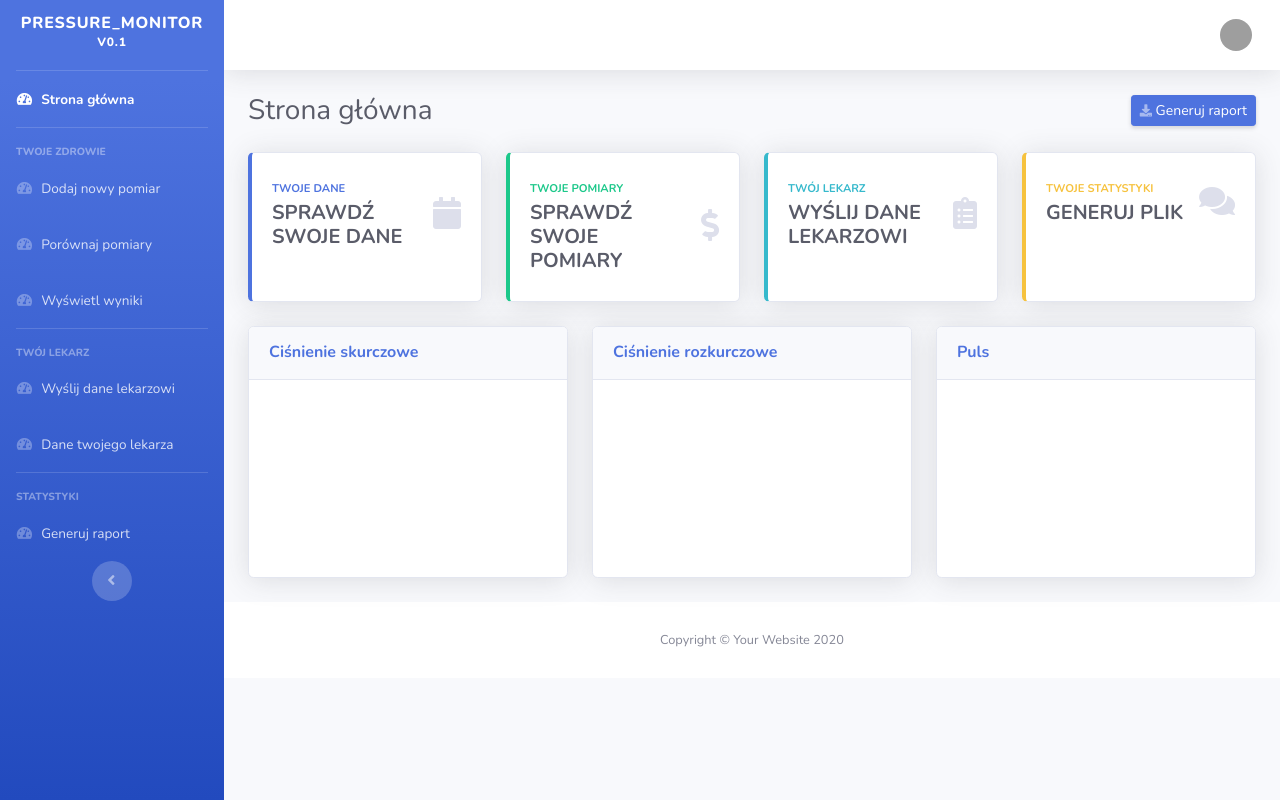
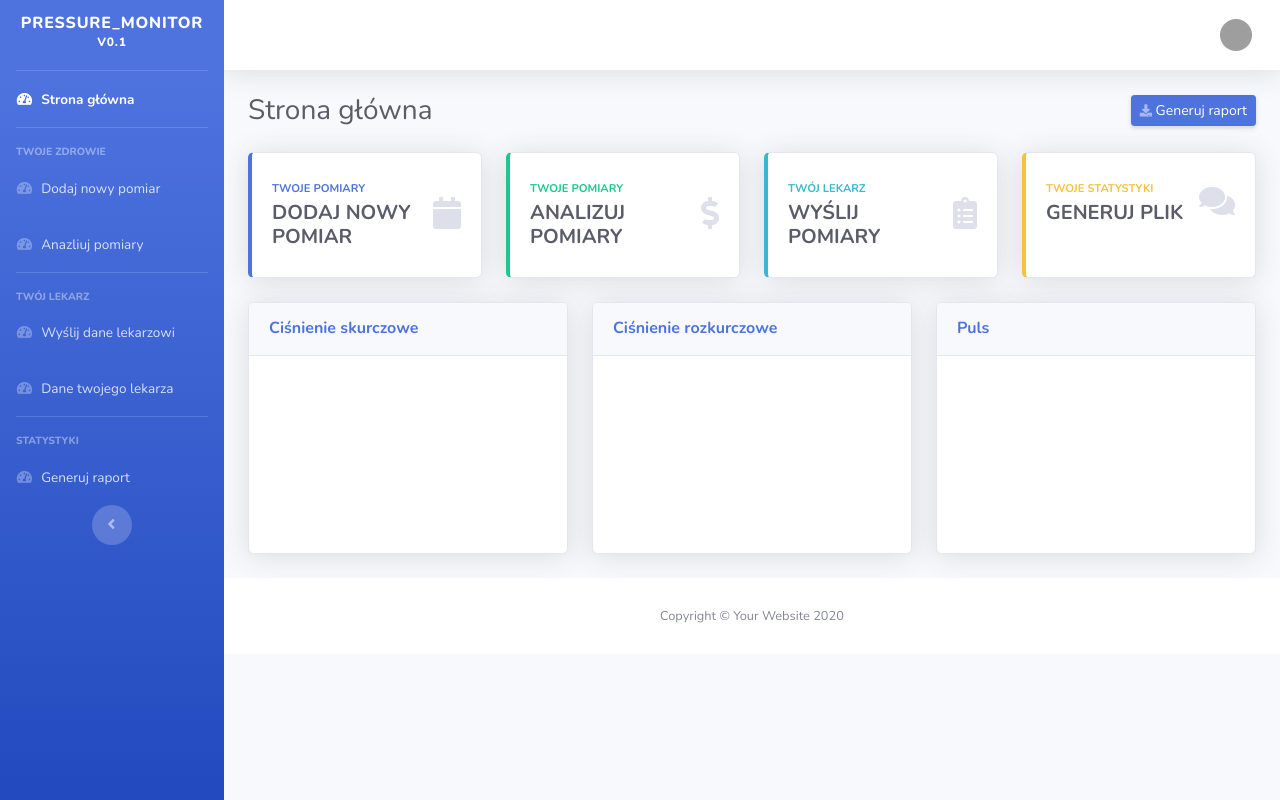
Before and after one commit to JakubWolak/blood_pressure_monitor, a Django app: template homepage/templates/homepage/index.html in a window 1280 px wide. Run offline with Django 3.2, Linux system fonts and the light colour scheme; the template is opened without the code that fills it, so the values that code supplies are empty; a map, chart or similar area stays blank; some libraries are stand-ins or nearby versions; grey boxes are pictures that could not be loaded.

Commit message:
change html templates

```diff
--- a/homepage/templates/homepage/base.html
+++ b/homepage/templates/homepage/base.html
@@ -64,15 +64,9 @@
       </li>
 
       <li class="nav-item">
-        <a class="nav-link" href="#">
-          <i class="fas fa-fw fa-tachometer-alt"></i>
-          <span>Porównaj pomiary</span></a>
-      </li>
-
-      <li class="nav-item">
         <a class="nav-link" href="{% url 'measurements:show_measurements' %}">
           <i class="fas fa-fw fa-tachometer-alt"></i>
-          <span>Wyświetl wyniki</span></a>
+          <span>Anazliuj pomiary</span></a>
       </li>
 
       <!-- Divider -->
@@ -141,6 +135,10 @@
               </a>
               <!-- Dropdown - User Information -->
               <div class="dropdown-menu dropdown-menu-right shadow animated--grow-in" aria-labelledby="userDropdown">
+                <a class="dropdown-item" href="{% url 'homepage:index' %}">
+                  <i class="fas fa-user fa-sm fa-fw mr-2 text-gray-400"></i>
+                  Strona główna
+                </a>
                 <a class="dropdown-item" href="{% url 'your_health:edit_data' %}">
                   <i class="fas fa-user fa-sm fa-fw mr-2 text-gray-400"></i>
                   Twoje dane
@@ -167,10 +165,35 @@
         <!-- End of Topbar -->
 
 
+      <!-- Begin Page Content -->
+        <div class="container-fluid">
+
         <!-- BLOCK CONTENT -->
         {% block content %}
         {% endblock content %}
         <!-- END BLOCK CONTENT -->
+
+        </div>
+        <!-- /.container-fluid -->
+
+      </div>
+      <!-- End of Main Content -->
+
+      <!-- Footer -->
+      <footer class="sticky-footer bg-white">
+        <div class="container my-auto">
+          <div class="copyright text-center my-auto">
+            <span>Copyright &copy; Your Website 2020</span>
+          </div>
+        </div>
+      </footer>
+      <!-- End of Footer -->
+
+    </div>
+    <!-- End of Content Wrapper -->
+
+  </div>
+  <!-- End of Page Wrapper -->
 
 
 <!-- Scroll to Top Button-->
--- a/homepage/templates/homepage/diastolic_pressure.html
+++ b/homepage/templates/homepage/diastolic_pressure.html
@@ -2,8 +2,6 @@
 
 {% block content %}
 
-<!-- Begin Page Content -->
-<div class="container-fluid">
     <!-- Content Row -->
     <div class='row'>
         <!-- Area Chart -->
@@ -22,7 +20,7 @@
             </div>
         </div>
     </div>
-</div>
+
 
 {% endblock content %}
 
--- a/homepage/templates/homepage/index.html
+++ b/homepage/templates/homepage/index.html
@@ -1,4 +1,5 @@
 {% extends 'homepage/base.html' %}
+{% load static %}
 
 {% block title %}
     Dziennik pomiarów ciśnienia
@@ -8,9 +9,6 @@
 
 <!-- HOMEPAGE CHARTS Chart.js -->
 <script src="https://cdn.jsdelivr.net/npm/chart.js@2.9.3/dist/Chart.min.js"></script>
-
-<!-- Begin Page Content -->
-        <div class="container-fluid">
 
           <!-- Page Heading -->
           <div class="d-sm-flex align-items-center justify-content-between mb-4">
@@ -27,8 +25,8 @@
                 <div class="card-body">
                   <div class="row no-gutters align-items-center">
                     <div class="col mr-2">
-                      <div class="text-xs font-weight-bold text-primary text-uppercase mb-1">TWOJE DANE</div>
-                      <div class="h5 mb-0 font-weight-bold text-gray-800">SPRAWDŹ SWOJE DANE</div>
+                      <div class="text-xs font-weight-bold text-primary text-uppercase mb-1">TWOJE POMIARY</div>
+                      <div class="h5 mb-0 font-weight-bold text-gray-800">DODAJ NOWY POMIAR</div>
                     </div>
                     <div class="col-auto">
                       <i class="fas fa-calendar fa-2x text-gray-300"></i>
@@ -45,7 +43,7 @@
                   <div class="row no-gutters align-items-center">
                     <div class="col mr-2">
                       <div class="text-xs font-weight-bold text-success text-uppercase mb-1">TWOJE POMIARY</div>
-                      <div class="h5 mb-0 font-weight-bold text-gray-800">SPRAWDŹ SWOJE POMIARY</div>
+                      <div class="h5 mb-0 font-weight-bold text-gray-800">ANALIZUJ POMIARY</div>
                     </div>
                     <div class="col-auto">
                       <i class="fas fa-dollar-sign fa-2x text-gray-300"></i>
@@ -64,7 +62,7 @@
                       <div class="text-xs font-weight-bold text-info text-uppercase mb-1">TWÓJ LEKARZ</div>
                       <div class="row no-gutters align-items-center">
                         <div class="col-auto">
-                          <div class="h5 mb-0 mr-3 font-weight-bold text-gray-800">WYŚLIJ DANE LEKARZOWI</div>
+                          <div class="h5 mb-0 mr-3 font-weight-bold text-gray-800">WYŚLIJ POMIARY</div>
                         </div>
                       </div>
                     </div>
@@ -146,35 +144,15 @@
               </div>
             </div>
 
-        </div>
-        <!-- /.container-fluid -->
-
-      </div>
-      <!-- End of Main Content -->
-
-      <!-- Footer -->
-      <footer class="sticky-footer bg-white">
-        <div class="container my-auto">
-          <div class="copyright text-center my-auto">
-            <span>Copyright &copy; Your Website 2020</span>
-          </div>
-        </div>
-      </footer>
-      <!-- End of Footer -->
-
-    </div>
-    <!-- End of Content Wrapper -->
-
-  </div>
-  <!-- End of Page Wrapper -->
-
 {% endblock content %}
 
 <!-- HOMEPAGE CHARTS Chart.js -->
   <script src="https://cdn.jsdelivr.net/npm/chart.js@2.9.3/dist/Chart.min.js"></script>
+  <script src="{% static 'chart_js/diastolic_pressure.js' %}"></script>
 
-<script>
+<script type="module">
   {% block jquery %}
+    import systolic_pressure_options from "{% static 'charts_js/systolic_pressure.js' %}";
 
     var endpoint = '{% url 'homepage:get_api_data' %}'
     var dates = [];
@@ -192,26 +170,7 @@
         pulse = response_data.pulse
 
         var systolic_pressure_chart = document.getElementById('systolic_pressure').getContext("2d");
-        var chart1 = new Chart(systolic_pressure_chart, {
-            type: 'line',
-            data: {
-                labels: dates,
-                datasets: [{
-                    label: 'mm Hg',
-                    data: systolic_pressure,
-                }]
-            },
-            options: {
-              scales: {
-                yAxes: [{
-                  ticks: {
-                    suggestedMin: 70,
-                    suggestedMax: 200,
-                  }
-                }]
-              }
-            }
-          });
+        var chart1 = new Chart(systolic_pressure_chart, systolic_pressure_options);
 
         var diastolic_pressure_chart = document.getElementById('diastolic_pressure').getContext("2d");
         var chart2 = new Chart(diastolic_pressure_chart, {
@@ -227,7 +186,7 @@
               scales: {
                 yAxes: [{
                   ticks: {
-                    suggestedMin: 30,
+                    beginAtZero: true,
                     suggestedMax: 120,
                   }
                 }]
@@ -249,7 +208,7 @@
               scales: {
                 yAxes: [{
                   ticks: {
-                    suggestedMin: 30,
+                    beginAtZero: true,
                     suggestedMax: 180,
                   }
                 }]
--- a/homepage/templates/homepage/pulse.html
+++ b/homepage/templates/homepage/pulse.html
@@ -2,8 +2,6 @@
 
 {% block content %}
 
-<!-- Begin Page Content -->
-<div class="container-fluid">
     <!-- Content Row -->
     <div class='row'>
         <!-- Area Chart -->
@@ -22,7 +20,6 @@
             </div>
         </div>
     </div>
-</div>
 
 {% endblock content %}
 
--- a/homepage/templates/homepage/systolic_pressure.html
+++ b/homepage/templates/homepage/systolic_pressure.html
@@ -2,8 +2,6 @@
 
 {% block content %}
 
-<!-- Begin Page Content -->
-<div class="container-fluid">
     <!-- Content Row -->
     <div class='row'>
         <!-- Area Chart -->
@@ -22,7 +20,6 @@
             </div>
         </div>
     </div>
-</div>
 
 {% endblock content %}
 
```
Also changed, not shown: homepage/static/charts_js/systolic_pressure.js (added, +23 -0 lines), homepage/static/charts_js/diastolic_pressure.js (added), homepage/static/charts_js/pulse.js (added).
